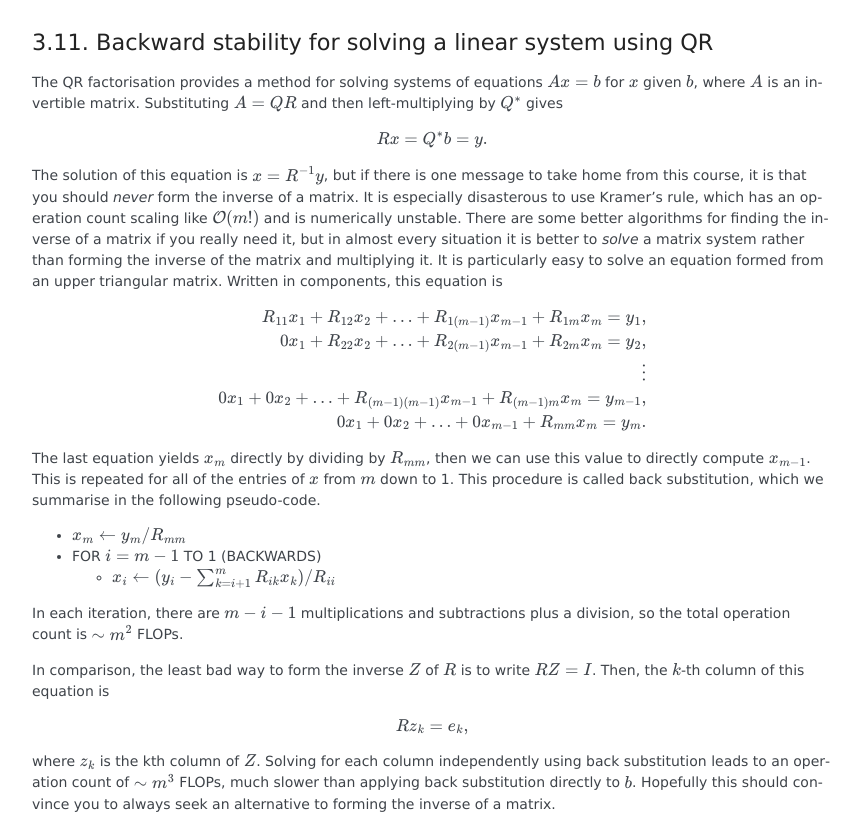
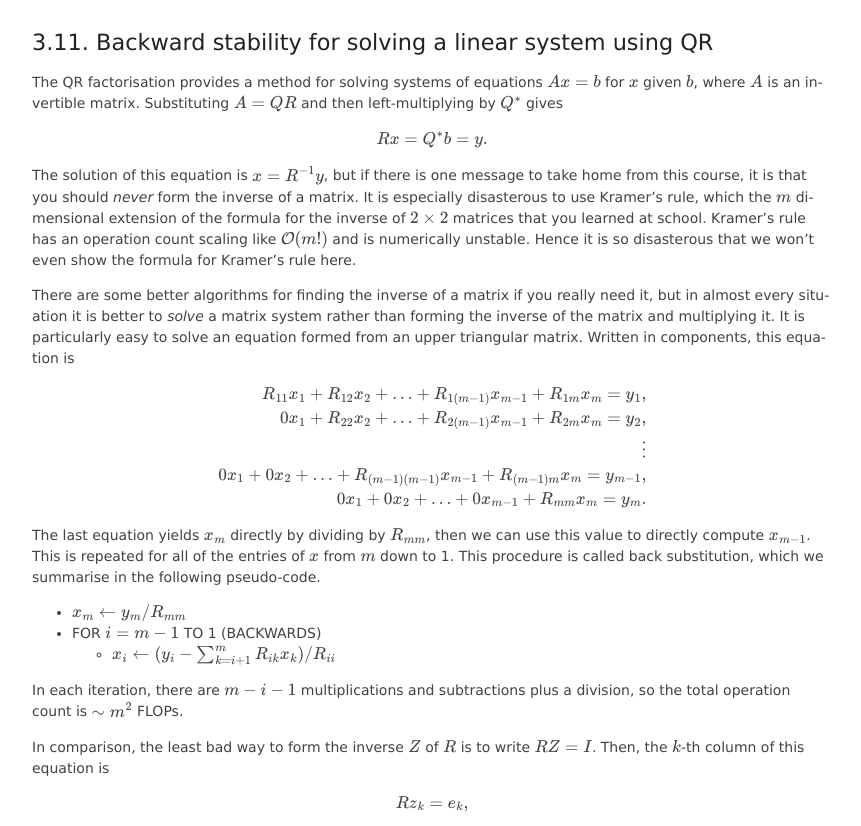
Before and after one commit to comp-lin-alg/comp-lin-alg-course, a Sphinx documentation site: the page built from doc/source/L3_analysing_algorithms.rst, in a window 1280 px wide and 900 px high, scrolled down 9312 px, cut to the strip 74-900 px from the top of the window. Shown: the whole strip, without its empty margins (163-1024 px from the left). Built offline with Sphinx 7.4.7, drawn with Linux system fonts in a browser that asks for light colours; formulas are drawn with MathJax 3; pages that are not in the unit, such as notebooks, are missing from menus.

Commit message:
rant about Kramers rule a bit more

```diff
--- a/doc/source/L3_analysing_algorithms.rst
+++ b/doc/source/L3_analysing_algorithms.rst
@@ -803,8 +803,14 @@ gives
 The solution of this equation is `x=R^{-1}y`, but if there is one
 message to take home from this course, it is that you should *never*
 form the inverse of a matrix. It is especially disasterous to use
-Kramer's rule, which has an operation count scaling like
-`\mathcal{O}(m!)` and is numerically unstable. There are some better
+Kramer's rule, which the `m` dimensional extension of the formula for
+the inverse of `2\times 2` matrices that you learned at
+school. Kramer's rule has an operation count scaling like
+`\mathcal{O}(m!)` and is numerically unstable. Hence it is so
+disasterous that we won't even show the formula for Kramer's rule
+here.
+
+There are some better
 algorithms for finding the inverse of a matrix if you really need it,
 but in almost every situation it is better to *solve* a matrix system
 rather than forming the inverse of the matrix and multiplying it.  It
```
